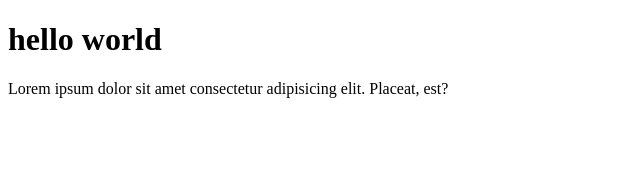
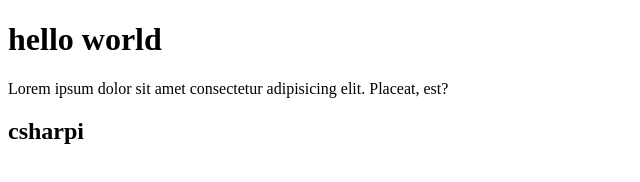
Before and after one commit to Gabro099/HomeWork-05.29.25, a plain HTML site: page index.html in a window 1280 px wide. Shown: the whole page, without its empty margins (0-640 px from the left). Drawn offline with Linux system fonts and the light colour scheme.

Commit message:
shesworeba

```diff
--- a/index.html
+++ b/index.html
@@ -9,5 +9,6 @@
 <body>
        <h1>hello world</h1>
        <p>Lorem ipsum dolor sit amet consectetur adipisicing elit. Placeat, est?</p>
+       <h2>csharpi</h2>
 </body>
 </html>
```
